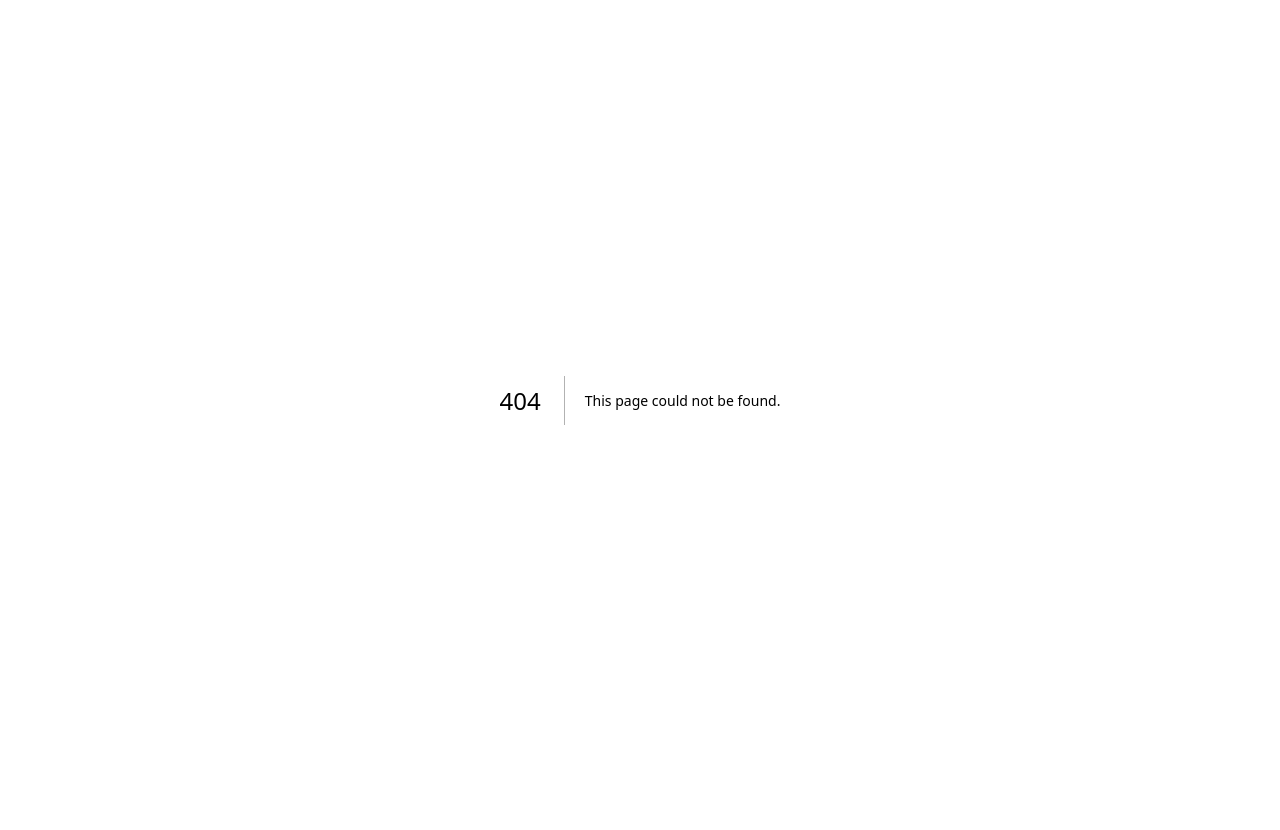
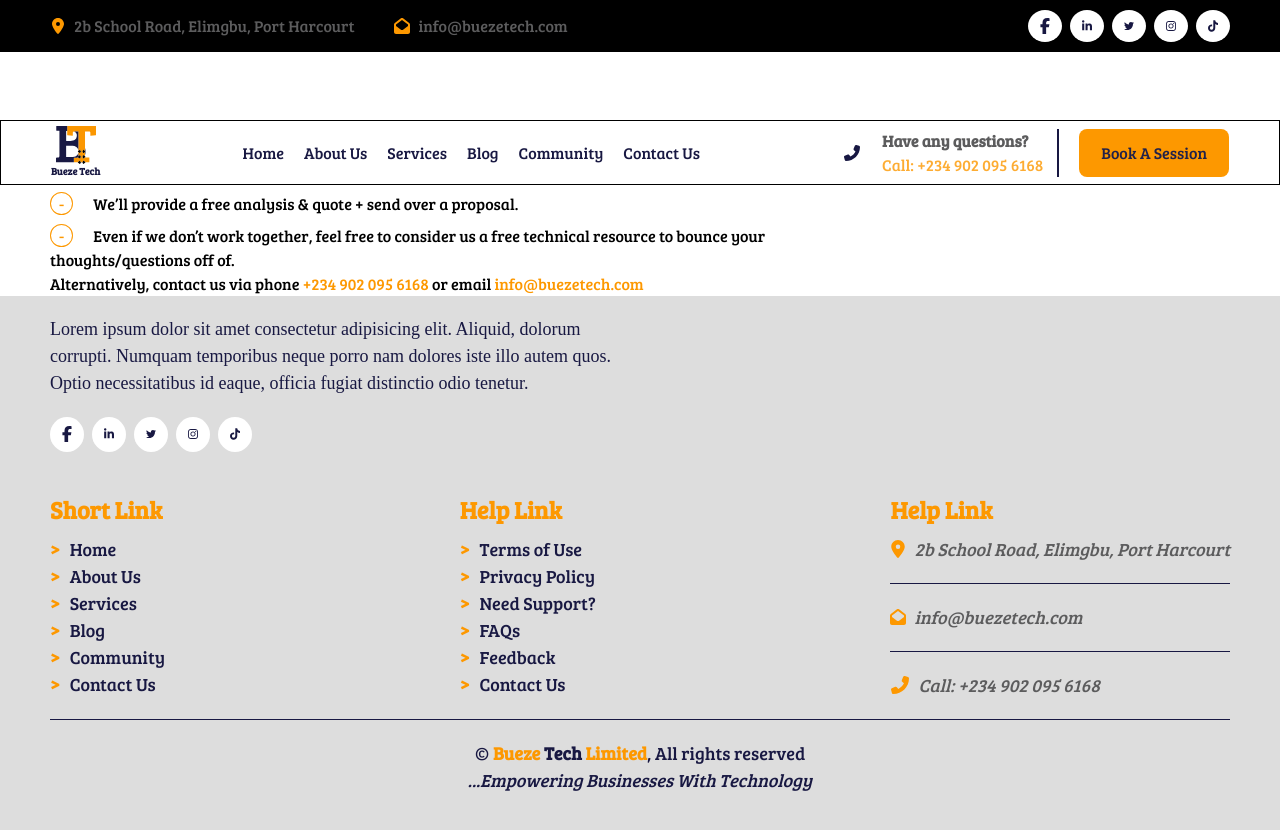
Before and after one commit to KingsleyIbe/buezetech, a Next.js app: page /contact-us in a window 1280 px wide. Before the commit this address had no page. Shown: the top 830 px of the page. Before the commit the page ends 800 px from the top, so only its background shows below. Built offline with nearby package versions, Linux system fonts and the light colour scheme.

Commit message:
Add contact us page

```diff
--- /dev/null
+++ b/app/contact-us/page.tsx
@@ -0,0 +1,20 @@
+import React from 'react'
+import ContactUs from '../../components/contact-us/ContactUs';
+import MainHeader from '../../components/common/MainHeader';
+import TopHeader from '../../components/common/TopHeader';
+import MobileHeader from '../../components/common/MobileHeader';
+import Footer from '../../components/common/Footer';
+
+const page = () => {
+  return (
+    <div className="relative mt-[100px] pt-5">
+        <TopHeader />
+        <MainHeader />
+        <MobileHeader />
+        <ContactUs />
+        <Footer />
+    </div>
+  );
+};
+
+export default page;
--- a/components/common/Logo.tsx
+++ b/components/common/Logo.tsx
@@ -6,7 +6,7 @@ import LogoImage from "../../public/BuezeTechLogo.svg";
 const Logo = () => {
   return (
           <Link href="/">
-            <Image src={LogoImage} alt="Bueze Tech Limited Logo" width={40} height={40}/>
+            <Image src={LogoImage} alt="Bueze Tech Limited Logo " width={40} height={40}/>
         </Link>
   );
 };
--- /dev/null
+++ b/components/contact-us/ContactUs.tsx
@@ -0,0 +1,22 @@
+import React from 'react';
+
+const ContactUs = () => {
+  return (
+    <section className="flex justify-between px-[50px]">
+      <div>
+        <h2><span>Get</span><span className="text-[#fd9800]"> in touch today</span></h2>
+        <ul className="flex flex-col gap-2">
+          <li className="bg-amber-100 p-2"><span className="rounded-[100%] border border-[#fd9800] text-[#fd9800] py-0 px-2 mr-5">-</span><span>We’ll hop on a call and hear out your idea, protected by our NDA.</span></li>
+          <li><span className="rounded-[100%] border border-[#fd9800] text-[#fd9800] py-0 px-2 mr-5">-</span><span>We’ll provide a free analysis & quote + send over a proposal.</span></li>
+          <li><span className="rounded-[100%] border border-[#fd9800] text-[#fd9800] py-0 px-2 mr-5">-</span><span>Even if we don’t work together, feel free to consider us a free technical resource to bounce your thoughts/questions off of.</span></li>
+        </ul>
+        <p>Alternatively, contact us via phone <span className="text-[#fd9800]">+234 902 095 6168</span> or email <span className="text-[#fd9800]">info@buezetech.com</span></p>
+      </div>
+      <form>
+        <h3>We respond promptly, typically within <span className="text-[#fd9800]"> 30 minutes.</span></h3>
+      </form>
+    </section>
+  );
+};
+
+export default ContactUs;
```
